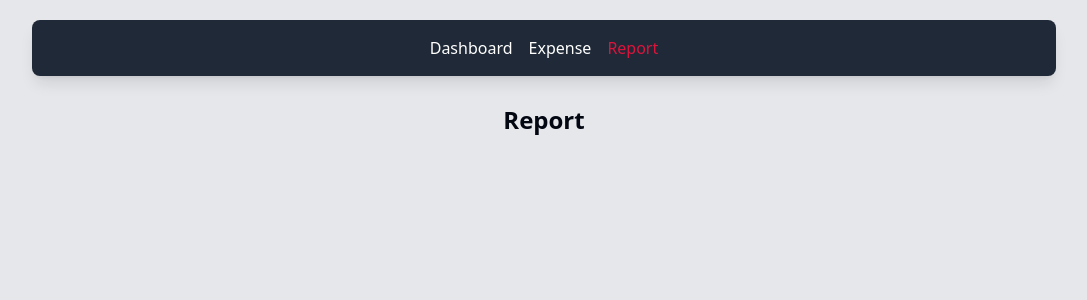
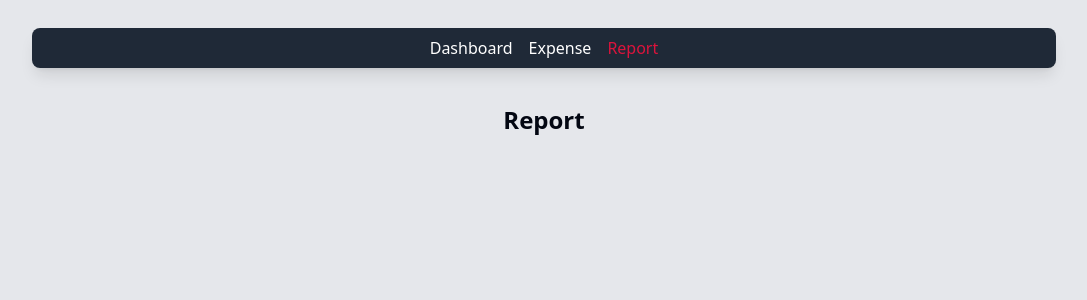
Before and after one commit to sourav-kol/expense-tracker, a Next.js app: page /report in a window 1280 px wide. Shown: the top 300 px of the page, without its empty margins (96-1183 px from the left). Built offline with nearby package versions, Linux system fonts and the light colour scheme.

Commit message:
fixed scroll

```diff
--- a/src/components/Navigation/NavigationBar.tsx
+++ b/src/components/Navigation/NavigationBar.tsx
@@ -9,8 +9,8 @@ type Props = {
 function NavigationBar(props: Props) {
     const { NavItem } = props;
     return (
-        <div className="fixed top-12 left-1/2 w-4/5 h-9/10 bg-gray-800 transform -translate-x-1/2 -translate-y-1/2 shadow-lg rounded-lg p-4 z-10">
-            <div className="flex justify-center space-x-4">
+        <div className="fixed top-12 left-1/2 w-4/5 h-10 bg-gray-800 transform -translate-x-1/2 -translate-y-1/2 shadow-lg rounded-lg p-2">
+            <div className="flex justify-center items-center space-x-4">
                 {
                     NavItem.Items.map((item) => {
                         return <NavigationItem key={item.Key} Item={item}></NavigationItem>
--- a/src/components/ui/table.tsx
+++ b/src/components/ui/table.tsx
@@ -6,10 +6,10 @@ const Table = React.forwardRef<
   HTMLTableElement,
   React.HTMLAttributes<HTMLTableElement>
 >(({ className, ...props }, ref) => (
-  <div className="relative w-full overflow-auto">
+  <div className="relative w-full overflow-auto rounded-lg">
     <table
       ref={ref}
-      className={cn("w-full caption-bottom text-sm", className)}
+      className={cn("w-full caption-bottom text-sm rounded-lg", className)}
       {...props}
     />
   </div>
@@ -20,7 +20,7 @@ const TableHeader = React.forwardRef<
   HTMLTableSectionElement,
   React.HTMLAttributes<HTMLTableSectionElement>
 >(({ className, ...props }, ref) => (
-  <thead ref={ref} className={cn("[&_tr]:border-b", className)} {...props} />
+  <thead ref={ref} className={cn("[&_tr]:border-b rounded-t-lg", className)} {...props} />
 ))
 TableHeader.displayName = "TableHeader"
 
@@ -43,7 +43,7 @@ const TableFooter = React.forwardRef<
   <tfoot
     ref={ref}
     className={cn(
-      "border-t bg-muted/50 font-medium [&>tr]:last:border-b-0",
+      "border-t bg-muted/50 font-medium [&>tr]:last:border-b-0 rounded-b-lg",
       className
     )}
     {...props}
--- a/src/pages/_app.tsx
+++ b/src/pages/_app.tsx
@@ -1,4 +1,4 @@
-import React from 'react';
+import React, { useEffect, useState } from 'react';
 import type { AppProps } from 'next/app'
 import NavigationBar from '@/src/components/Navigation/NavigationBar';
 import { Nav } from '@/src/constants/AppConstants';
@@ -11,9 +11,22 @@ const metadata = {
 }
 
 export default function RootLayout({ Component, pageProps }: AppProps) {
+    const [isScrolled, setIsScrolled] = useState(false);
+
+    useEffect(() => {
+        const handleScroll = () => {
+            setIsScrolled(window.scrollY > 20);
+        };
+
+        window.addEventListener('scroll', handleScroll);
+        return () => {
+            window.removeEventListener('scroll', handleScroll);
+        };
+    }, []);
+
     return (
         <div className="min-h-screen flex flex-col bg-gray-200">
-            <div className=''>
+            <div className={`z-10 fixed w-full h-24 ${isScrolled ? 'bg-gray-200' : ''}`}>
                 <NavigationBar NavItem={Nav()} />
             </div>
             <main className="flex-grow container mx-auto mt-24 p-2">
```
